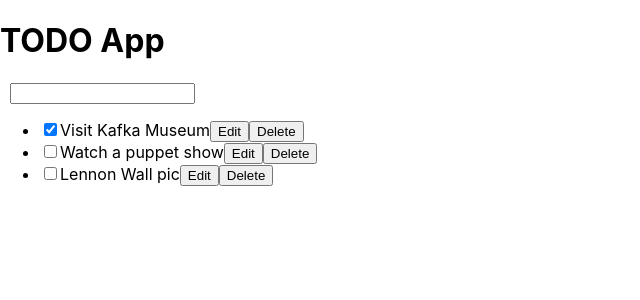
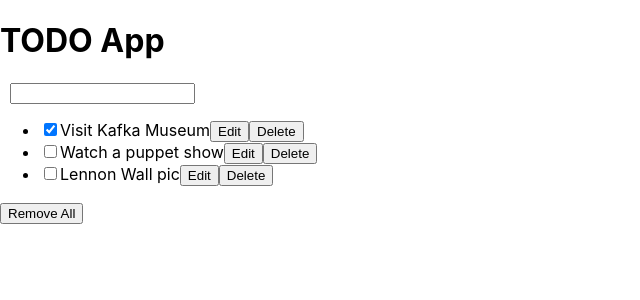
Before and after one commit to Mortharion-tech/react-todoapp, a React (Create React App) app: page / in a window 1280 px wide. Shown: the top 300 px of the page, without its empty margins (0-640 px from the left). Built offline with nearby package versions, Linux system fonts and the light colour scheme.

Commit message:
Added remove all functionality

```diff
--- a/src/App.js
+++ b/src/App.js
@@ -4,7 +4,6 @@ import TodoList from './TodoList';
 
 function tasksReducer(tasks, action) {
   switch(action.type) {
-
     case 'ADD_TODO':
       return [
         ...tasks,
@@ -43,6 +42,11 @@ export default function App() {
       <h1>TODO App</h1>
       <AddTodo dispatch={dispatch} />
       <TodoList tasks={tasks} dispatch={dispatch} />
+      {tasks.length > 0 && (
+        <button onClick={() => dispatch({ type: 'REMOVE_ALL' })}>
+          Remove All
+        </button>
+      )}
     </>
   );
 }
@@ -52,4 +56,4 @@ const initialTasks = [
   {id: 0, text: 'Visit Kafka Museum', done: true},
   {id: 1, text: 'Watch a puppet show', done: false},
   {id: 2, text: 'Lennon Wall pic', done: false},
-]
+];
```
